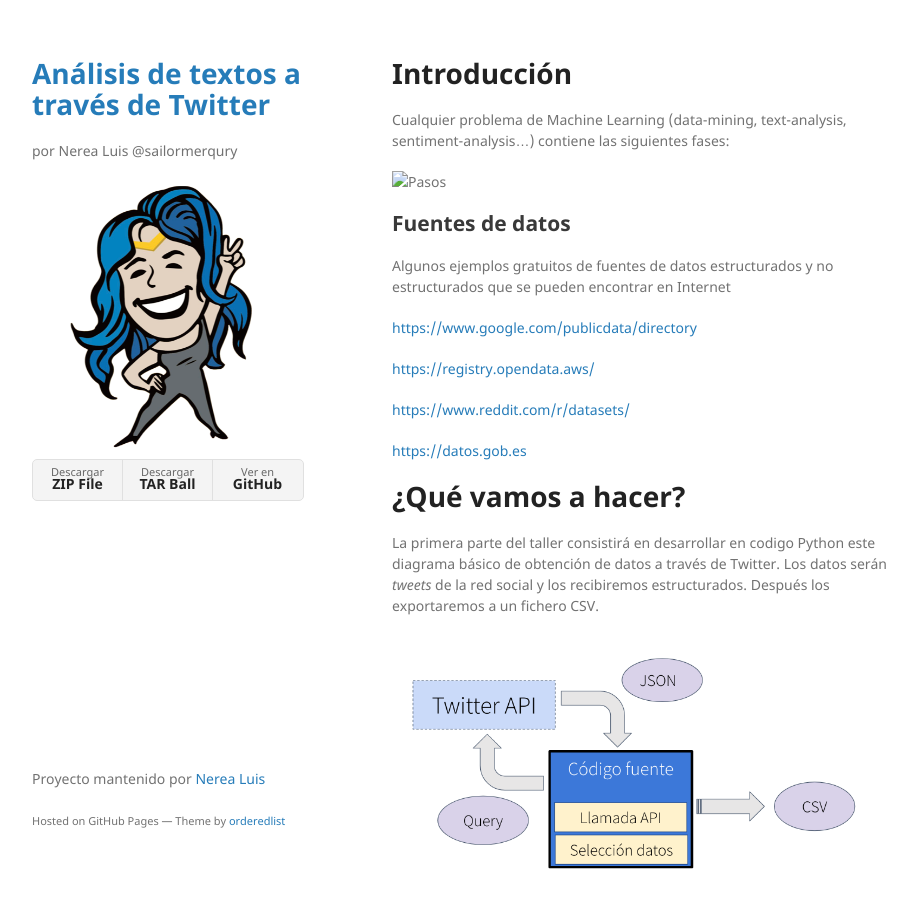
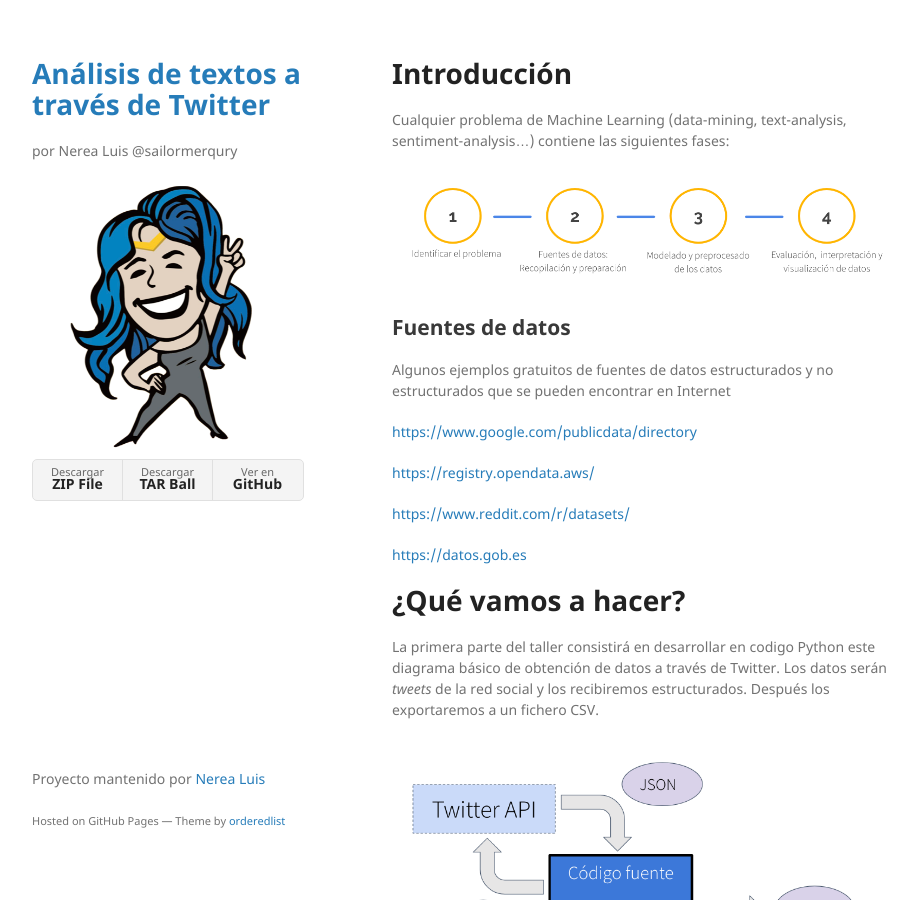
Before and after one commit to nerealuis/nerealuis.github.io, a Jekyll site: the page built from Twitter-API-Sentiment/index.md, in a window 1280 px wide and 900 px high. Shown: the whole window, without its empty margins (178-1095 px from the left). Built offline with Jekyll 4.4.1, drawn with Linux system fonts in a browser that asks for light colours.

Commit message:
Update index.md

```diff
--- a/Twitter-API-Sentiment/index.md
+++ b/Twitter-API-Sentiment/index.md
@@ -6,7 +6,7 @@
 
 Cualquier problema de Machine Learning (data-mining, text-analysis, sentiment-analysis…) contiene las siguientes fases:
 
-![Pasos](Twitter-API-Sentiment/assets/img/intro_1.png "Pasos")
+![Pasos](assets/img/intro_1.png "Pasos")
 
 ## Fuentes de datos
 
```
